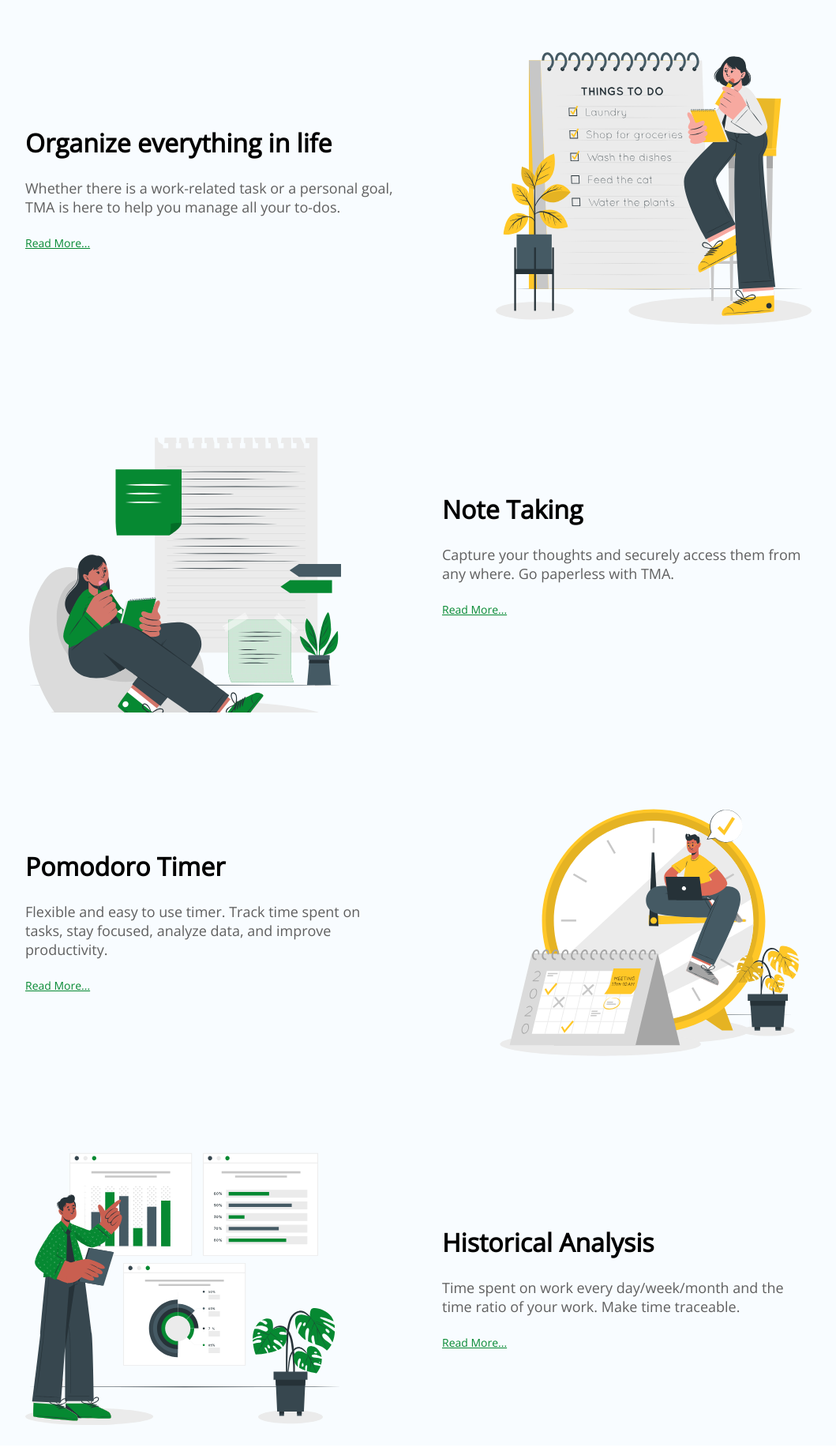
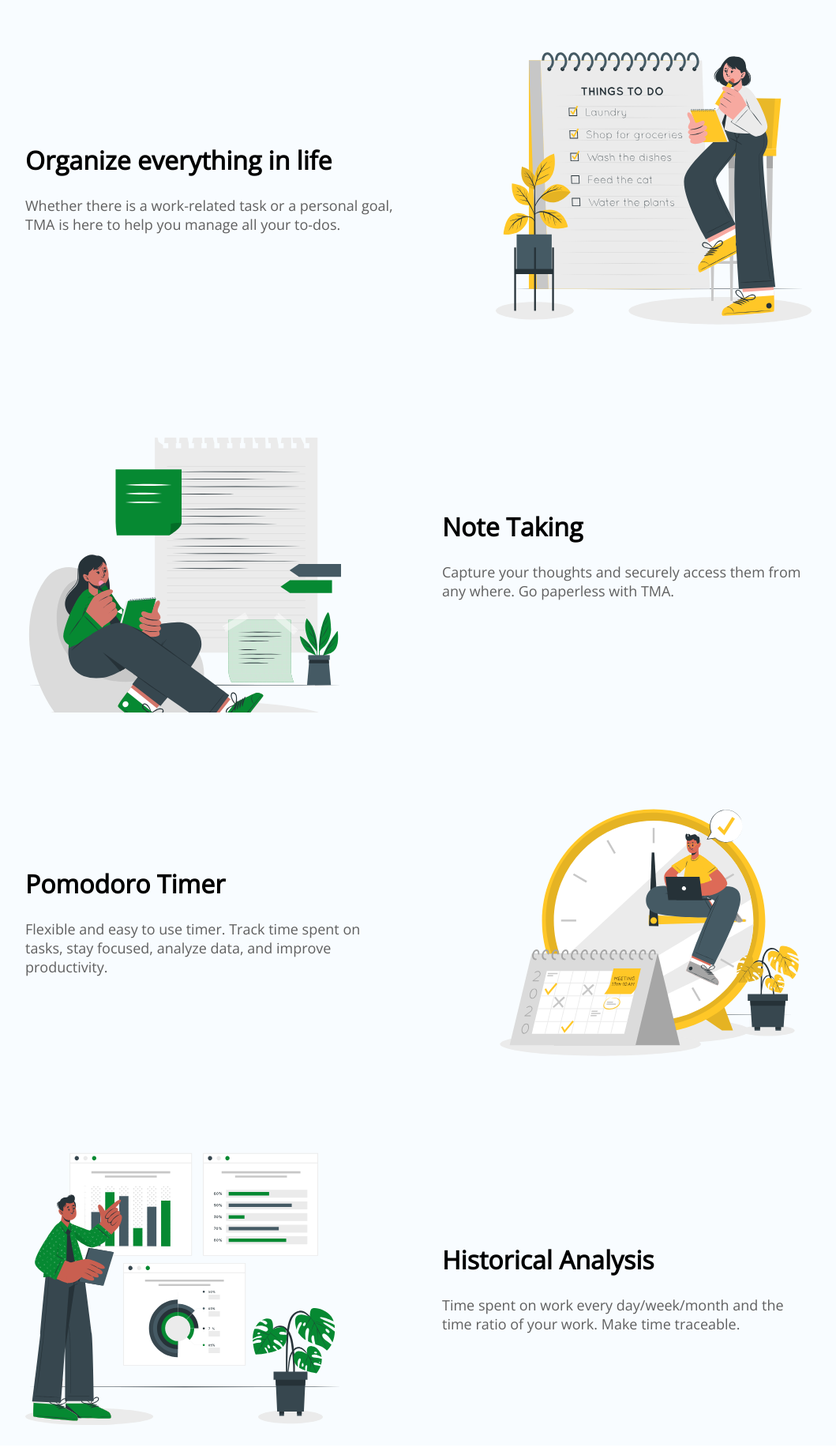
Before and after one commit to Manikanta528/TMA-client, a React (Create React App) app: page / in a window 1280 px wide. Shown: the part 976-2818 px from the top of the page at 79% size, without its empty margins (110-1169 px from the left). Built offline with nearby package versions, Linux system fonts and the light colour scheme.

Commit message:
removed comments

```diff
--- a/src/Components/LandingPage.js
+++ b/src/Components/LandingPage.js
@@ -62,9 +62,9 @@ export default function LandingPage() {
               here to help you manage all your to-dos.
             </p>
 
-            <a href="#" className="ref-link">
+            {/* <a href="#" className="ref-link">
               Read More...
-            </a>
+            </a> */}
           </div>
           <div className="ft-info-img ft-img1"></div>
         </div>
@@ -77,9 +77,9 @@ export default function LandingPage() {
               Capture your thoughts and securely access them from any where. Go
               paperless with TMA.
             </p>
-            <a href="#" className="ref-link">
+            {/* <a href="#" className="ref-link">
               Read More...
-            </a>
+            </a> */}
           </div>
         </div>
 
@@ -91,9 +91,9 @@ export default function LandingPage() {
               focused, analyze data, and improve productivity.
             </p>
 
-            <a href="#" className="ref-link">
+            {/* <a href="#" className="ref-link">
               Read More...
-            </a>
+            </a> */}
           </div>
           <div className="ft-info-img ft-img3"></div>
         </div>
@@ -106,9 +106,9 @@ export default function LandingPage() {
               Time spent on work every day/week/month and the time ratio of your
               work. Make time traceable.{" "}
             </p>
-            <a href="#" className="ref-link">
+            {/* <a href="#" className="ref-link">
               Read More...
-            </a>
+            </a> */}
           </div>
         </div>
       </section>
```
